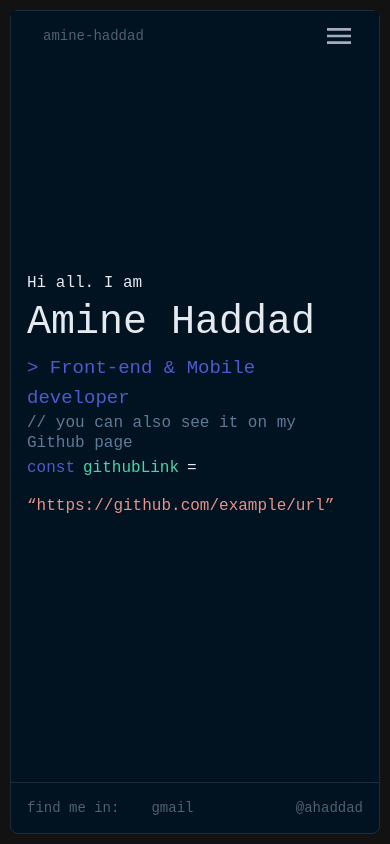
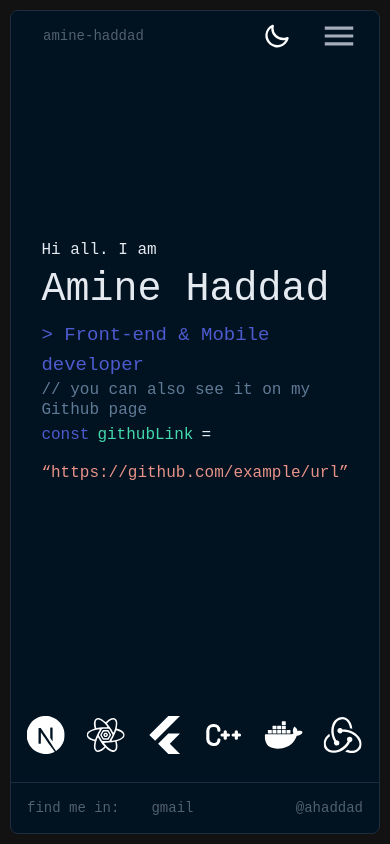
Before and after one commit to ahaddad98/portfolio, a Next.js app: page /hello in a window 390 px wide. Built offline with nearby package versions, Linux system fonts and the light colour scheme.

Commit message:
add swiper js and fix colors bug

```diff
--- a/app/LayoutComponent.tsx
+++ b/app/LayoutComponent.tsx
@@ -10,7 +10,7 @@ const LayoutComponent = ({
     children: React.ReactNode
 }) => {
     const [tabName, setTabName] = useState('hello')
-    let {theme, setTheme}: any = useMyGlobalContext()
+    let { theme, setTheme }: any = useMyGlobalContext()
     const [isMenuOpen, setIsMenuOpen] = useState(false);
 
     const toggleMenu = () => {
@@ -26,18 +26,27 @@ const LayoutComponent = ({
                 }}
             >
                 <div className='lg:hidden absolute w-full flex flex-col z-50'>
-                    <div className="menu-button w-full flex items-center justify-between px-4 bg-cardbg">
+                    <div className={`menu-button w-full flex items-center justify-between px-4 rounded-lg ${theme ? 'bg-cardbg' : 'bg-mywhite'}`}>
                         <div className={`tab h-[50px]  ${tabName === 'me' ? 'tab-active  tab-bordered  border-myorange' : ''} `}>amine-haddad</div>
-                        <label className="btn btn-circle swap swap-rotate bg-transparent border-none">
-                            <input type="checkbox" onChange={toggleMenu} />
-                            <svg className="swap-off fill-current" xmlns="http://www.w3.org/2000/svg" width="32" height="32" viewBox="0 0 512 512"><path d="M64,384H448V341.33H64Zm0-106.67H448V234.67H64ZM64,128v42.67H448V128Z" /></svg>
-                            <svg className="swap-on fill-current" xmlns="http://www.w3.org/2000/svg" width="32" height="32" viewBox="0 0 512 512"><polygon points="400 145.49 366.51 112 256 222.51 145.49 112 112 145.49 222.51 256 112 366.51 145.49 400 256 289.49 366.51 400 400 366.51 289.49 256 400 145.49" /></svg>
-                        </label>
+                        <div className="flex items-center justify-center gap-4">
+                            <div className="tabs p-2" >
+                                <label className="swap swap-rotate">
+                                    <input type="checkbox" />
+                                    <svg onClick={() => setTheme(!theme)} className="swap-on fill-current w-7 h-7" xmlns="http://www.w3.org/2000/svg" viewBox="0 0 24 24"><path d="M5.64,17l-.71.71a1,1,0,0,0,0,1.41,1,1,0,0,0,1.41,0l.71-.71A1,1,0,0,0,5.64,17ZM5,12a1,1,0,0,0-1-1H3a1,1,0,0,0,0,2H4A1,1,0,0,0,5,12Zm7-7a1,1,0,0,0,1-1V3a1,1,0,0,0-2,0V4A1,1,0,0,0,12,5ZM5.64,7.05a1,1,0,0,0,.7.29,1,1,0,0,0,.71-.29,1,1,0,0,0,0-1.41l-.71-.71A1,1,0,0,0,4.93,6.34Zm12,.29a1,1,0,0,0,.7-.29l.71-.71a1,1,0,1,0-1.41-1.41L17,5.64a1,1,0,0,0,0,1.41A1,1,0,0,0,17.66,7.34ZM21,11H20a1,1,0,0,0,0,2h1a1,1,0,0,0,0-2Zm-9,8a1,1,0,0,0-1,1v1a1,1,0,0,0,2,0V20A1,1,0,0,0,12,19ZM18.36,17A1,1,0,0,0,17,18.36l.71.71a1,1,0,0,0,1.41,0,1,1,0,0,0,0-1.41ZM12,6.5A5.5,5.5,0,1,0,17.5,12,5.51,5.51,0,0,0,12,6.5Zm0,9A3.5,3.5,0,1,1,15.5,12,3.5,3.5,0,0,1,12,15.5Z" /></svg>
+                                    <svg onClick={() => setTheme(!theme)} className="swap-off fill-current w-7 h-7" xmlns="http://www.w3.org/2000/svg" viewBox="0 0 24 24"><path d="M21.64,13a1,1,0,0,0-1.05-.14,8.05,8.05,0,0,1-3.37.73A8.15,8.15,0,0,1,9.08,5.49a8.59,8.59,0,0,1,.25-2A1,1,0,0,0,8,2.36,10.14,10.14,0,1,0,22,14.05,1,1,0,0,0,21.64,13Zm-9.5,6.69A8.14,8.14,0,0,1,7.08,5.22v.27A10.15,10.15,0,0,0,17.22,15.63a9.79,9.79,0,0,0,2.1-.22A8.11,8.11,0,0,1,12.14,19.73Z" /></svg>
+                                </label>
+                            </div>
+                            <label className="btn btn-circle swap swap-rotate bg-transparent border-none">
+                                <input type="checkbox" onChange={toggleMenu} />
+                                <svg className="swap-off fill-current" xmlns="http://www.w3.org/2000/svg" width="32" height="32" viewBox="0 0 512 512"><path d="M64,384H448V341.33H64Zm0-106.67H448V234.67H64ZM64,128v42.67H448V128Z" /></svg>
+                                <svg className="swap-on fill-current" xmlns="http://www.w3.org/2000/svg" width="32" height="32" viewBox="0 0 512 512"><polygon points="400 145.49 366.51 112 256 222.51 145.49 112 112 145.49 222.51 256 112 366.51 145.49 400 256 289.49 366.51 400 400 366.51 289.49 256 400 145.49" /></svg>
+                            </label>
+                        </div>
                     </div>
                 </div>
                 {isMenuOpen && (
                     <div className="lg:hidden absolute w-full h-full flex flex-col z-20 pt-12">
-                        <div className="w-full menu flex flex-1 flex-col bg-cardbg items-center justify-center gap-3">
+                        <div className={`w-full menu flex flex-1 flex-col  ${theme ? 'bg-cardbg' : 'bg-mywhite'} items-center justify-center gap-3`}>
                             <div className={`menu-item ${tabName === 'hello' ? 'active' : ''}`}>
                                 <Link href={'/hello'} onClick={() => {
                                     setIsMenuOpen(!isMenuOpen);
--- a/app/globals.css
+++ b/app/globals.css
@@ -76,13 +76,18 @@ body {
 
 
 :root {
-  --scrollbar-track-color: #1E2D3D; /* Dark mode track color */
-  --scrollbar-thumb-color: #1E2D3D; /* Dark mode thumb color */
+  --scrollbar-track-color: #1E2D3D;
+  /* Dark mode track color */
+  --scrollbar-thumb-color: #1E2D3D;
+  /* Dark mode thumb color */
 }
+
 @media (prefers-color-scheme: light) {
   :root {
-    --scrollbar-track-color: #f2f2f2; /* Light mode track color */
-    --scrollbar-thumb-color: #ccc; /* Light mode thumb color */
+    --scrollbar-track-color: #f2f2f2;
+    /* Light mode track color */
+    --scrollbar-thumb-color: #ccc;
+    /* Light mode thumb color */
   }
 }
 
@@ -136,12 +141,34 @@ body::-webkit-scrollbar-thumb {
 }
 
 @media screen and (min-width: 1280px) {
-  .toOver{
+  .toOver {
     max-height: calc(100% - 42px);
   }
 }
+
 @media screen and (max-width: 1280px) {
-  .toOver{
+  .toOver {
     max-height: fit-content;
   }
 }
+
+
+.swiper-button-next {
+  display: none !important;
+}
+
+.swiper-button-prev {
+  display: none !important;
+}
+
+.swiper-horizontal>.swiper-scrollbar,
+.swiper-scrollbar.swiper-scrollbar-horizontal {
+  display: none !important;
+}
+
+svg {
+  display: block;
+  vertical-align: middle;
+  width: 38px;
+  height: 38px;
+}
--- /dev/null
+++ b/app/hello/Components/swiper.tsx
@@ -0,0 +1,46 @@
+import { Navigation, Pagination, Scrollbar, A11y, Autoplay } from 'swiper/modules';
+import { Swiper, SwiperSlide } from 'swiper/react';
+import { FaReact, FaGitAlt } from 'react-icons/fa';
+import { SiNextdotjs , SiReactquery, SiFlutter, SiDocker, SiRedux, SiJira} from 'react-icons/si';
+import { TbBrandCpp , TbBrandThreejs} from 'react-icons/tb';
+import { IoLogoJavascript } from 'react-icons/io';
+import { BiLogoTypescript } from 'react-icons/bi';
+import 'swiper/css';
+import 'swiper/css/navigation';
+import 'swiper/css/pagination';
+import 'swiper/css/scrollbar';
+import 'swiper/css/autoplay';
+const SwiperComponent = () => {
+    return (
+        <Swiper
+            modules={[Autoplay]}
+            // autoplay={true}
+            autoplay={{
+                delay: 500,
+                disableOnInteraction: false,
+            }}
+            // centeredSlides={true}
+            spaceBetween={20}
+            slidesPerView={6}
+            navigation
+            pagination={{ clickable: true }}
+            scrollbar={{ draggable: true }}
+            onSwiper={(swiper) => console.log(swiper)}
+            onSlideChange={() => console.log('slide change')}
+        >
+            <SwiperSlide><FaReact /></SwiperSlide>
+            <SwiperSlide><SiNextdotjs /></SwiperSlide>
+            <SwiperSlide><SiReactquery /></SwiperSlide>
+            <SwiperSlide><SiFlutter /></SwiperSlide>
+            <SwiperSlide><TbBrandCpp /></SwiperSlide>
+            <SwiperSlide><SiDocker /></SwiperSlide>
+            <SwiperSlide><SiRedux /></SwiperSlide>
+            <SwiperSlide><TbBrandThreejs /></SwiperSlide>
+            <SwiperSlide><IoLogoJavascript /></SwiperSlide>
+            <SwiperSlide><BiLogoTypescript /></SwiperSlide>
+            <SwiperSlide><FaGitAlt /></SwiperSlide>
+            <SwiperSlide><SiJira /></SwiperSlide>
+        </Swiper>
+    );
+};
+export default SwiperComponent
--- a/app/hello/page.tsx
+++ b/app/hello/page.tsx
@@ -3,26 +3,26 @@ import Image from "next/image";
 import React from "react";
 import HomeGame from "./room/page";
 import { AppCtx, SocketContext } from "./Context/SocketContext";
+import { useMyGlobalContext } from "../ContextGlobalProvider";
+import SwiperComponent from "./Components/swiper";
 const HelloPage = () => {
-    return <div className="flex flex-1 items-center justify-center gap-[10rem] p-4">
+    let { theme }: any = useMyGlobalContext()
+    return <div className="flex flex-col flex-1 items-center justify-center gap-[1rem] p-4">
+        <div className="flex flex-1 items-center justify-center gap-[10rem] p-4">
             <div>
-            <div className="sm:text-[18px]/[24px] text-[16px]/[20px] text-mywhite">
+                <div className={`sm:text-[18px]/[24px] text-[16px]/[20px] ${theme ? 'text-mywhite' : 'text-black'}`}>
                     Hi all. I am
                 </div>
-            <div className="sm:text-[62px]/[70px] text-[40px]/[60px] text-mywhite">
+                <div className={`sm:text-[62px]/[70px] text-[40px]/[60px]  ${theme ? 'text-mywhite' : 'text-black'}`}>
                     Amine Haddad
                 </div>
                 <div className="sm:text-[25px]/[40px] text-[19px]/[30px] text-myblue">
                     {'>'} Front-end & Mobile developer
                 </div>
-            {/* <div className="mt-[30px] sm:text-[16px]/[25px] text-[16px]/[20px] text-mygray">
-            // complete the game to continue
-            </div> */}
                 <div className="sm:text-[16px]/[25px] text-[16px]/[20px] text-mygray">
             // you can also see it on my Github page
                 </div>
                 <div className="text-[16px]/[30px] text-myblue flex gap-2 flex-wrap cursor-pointer" onClick={() => {
-                // window.location.href = 'https://github.com/ahaddad98'
                     window.open('https://github.com/ahaddad98', '_blank');
                 }}>
                     <span style={{ color: 'rgba(77, 91, 206, 1)' }}>
@@ -47,5 +47,9 @@ const HelloPage = () => {
                 {/* <Image src={'/ss.jpg'} alt="" width={300} height={200} className="rounded-full"/> */}
             </div>
         </div>
+        <div className="h-[50px] w-full xl:w-[600px]" >
+            <SwiperComponent />
+        </div>
+    </div>
 }
 export default HelloPage
--- a/package.json
+++ b/package.json
@@ -22,7 +22,9 @@
     "postcss": "8.4.24",
     "react": "18.2.0",
     "react-dom": "18.2.0",
+    "react-icons": "^4.10.1",
     "react-syntax-highlighter": "^15.5.0",
+    "swiper": "^10.0.3",
     "tailwindcss": "3.3.2",
     "three": "0.132.2",
     "typescript": "5.1.3"
```
Also changed, not shown: 1 other file (tests, documents, lock files or other folders). Lines whose indentation alone changed are shown as unchanged.
